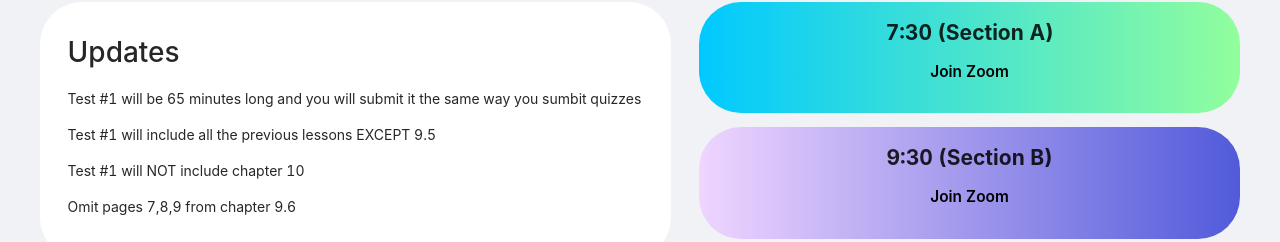
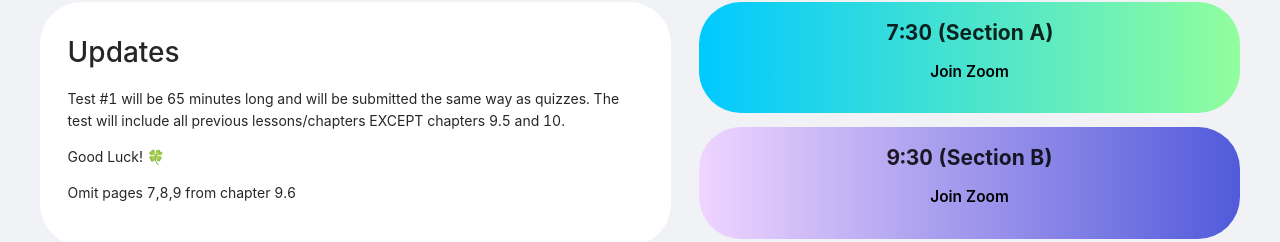
Before and after one commit to garyhtou/DH-Zoom, a React (Create React App) app: page / in a window 1280 px wide. Shown: the part 179-421 px from the top of the page. Built offline with nearby package versions, Linux system fonts and the light colour scheme; no server answers; the database is empty.

Commit message:
Update wording of updates

```diff
--- a/src/App.js
+++ b/src/App.js
@@ -231,9 +231,8 @@ class App extends React.Component {
                     <div className='user-leftSection-titleContainer'>
                       <h2 className='user-leftSection-title'>Updates</h2>
                     </div>
-                    <p>Test #1 will be 65 minutes long and you will submit it the same way you sumbit quizzes</p>
-                    <p>Test #1 will include all the previous lessons EXCEPT 9.5</p>
-                    <p>Test #1 will NOT include chapter 10</p>
+                    <p>Test #1 will be 65 minutes long and will be submitted the same way as quizzes. The test will include all previous lessons/chapters EXCEPT chapters 9.5 and 10.</p>
+                    <p>Good Luck! 🍀</p>
                     <p>Omit pages 7,8,9 from chapter 9.6</p>
                   </div>
                   <div className='user-leftSection '>
```
